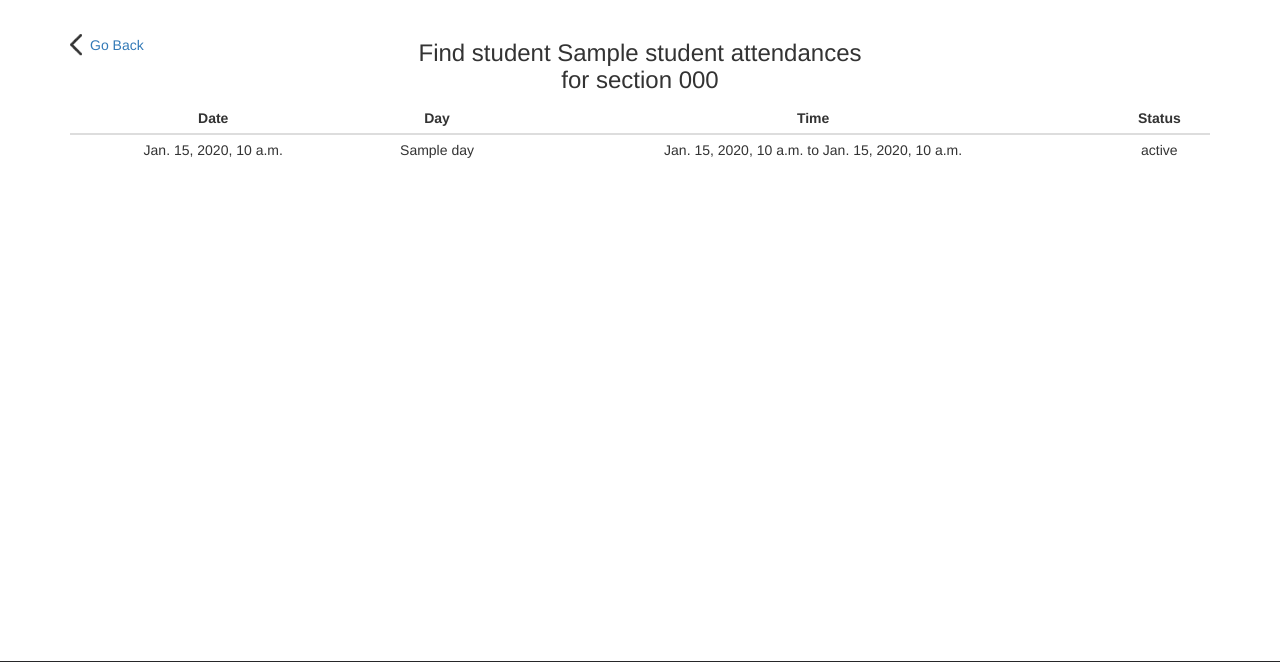
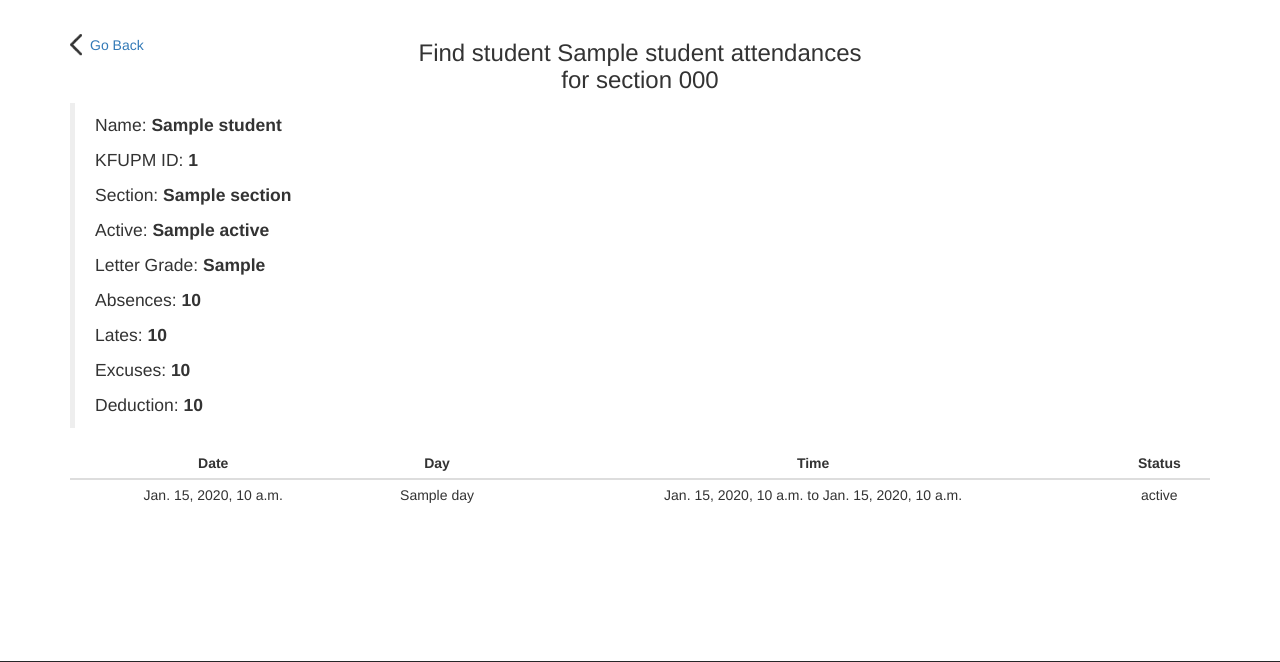
Before and after one commit to jsilver83/darajati, a Django app: template darajati/attendance/templates/attendance/student_attendance_summary.html in a window 1280 px wide. Shown: the part 77-739 px from the top of the page. Run offline with Django 3.2, Linux system fonts and the light colour scheme; the template is opened without the code that fills it: most values are stand-ins (such as "Sample title", 1, 10 or a date in 2020); some libraries are stand-ins or nearby versions.

Commit message:
improved the content and the look-and-feel of the attendance summary page

```diff
--- a/darajati/attendance/templates/attendance/student_attendance_summary.html
+++ b/darajati/attendance/templates/attendance/student_attendance_summary.html
@@ -11,6 +11,21 @@
 					{% trans 'for section ' %}{{ section.code }}
 				</h3>
 			</div>
+			<div class="card card-outline-secondary mb-3">
+				<div class="card-block">
+					<blockquote class="card-blockquote">
+						<p>{% trans 'Name' %}: <b>{{ enrollment.student.name }}</b></p>
+						<p>{% trans 'KFUPM ID' %}: <b>{{ enrollment.student.university_id }}</b></p>
+						<p>{% trans 'Section' %}: <b>{{ enrollment.section }}</b></p>
+						<p>{% trans 'Active' %}: <b>{{ enrollment.active }}</b></p>
+						<p>{% trans 'Letter Grade' %}: <b>{{ enrollment.letter_grade }}</b></p>
+						<p>{% trans 'Absences' %}: <b>{{ enrollment.get_enrollment_total_absence }}</b></p>
+						<p>{% trans 'Lates' %}: <b>{{ enrollment.get_enrollment_total_late }}</b></p>
+						<p>{% trans 'Excuses' %}: <b>{{ enrollment.get_enrollment_total_excuses }}</b></p>
+						<p>{% trans 'Deduction' %}: <b>{{ enrollment.get_enrollment_total_deduction }}</b></p>
+					</blockquote>
+				</div>
+			</div>
 			<table class="table table-condensed text-center">
 				<thead>
 				<tr>
```
Also changed, not shown: other parts of darajati/attendance/templates/attendance/student_attendance_summary.html (+1 -1 lines). Lines whose indentation alone changed are shown as unchanged.
